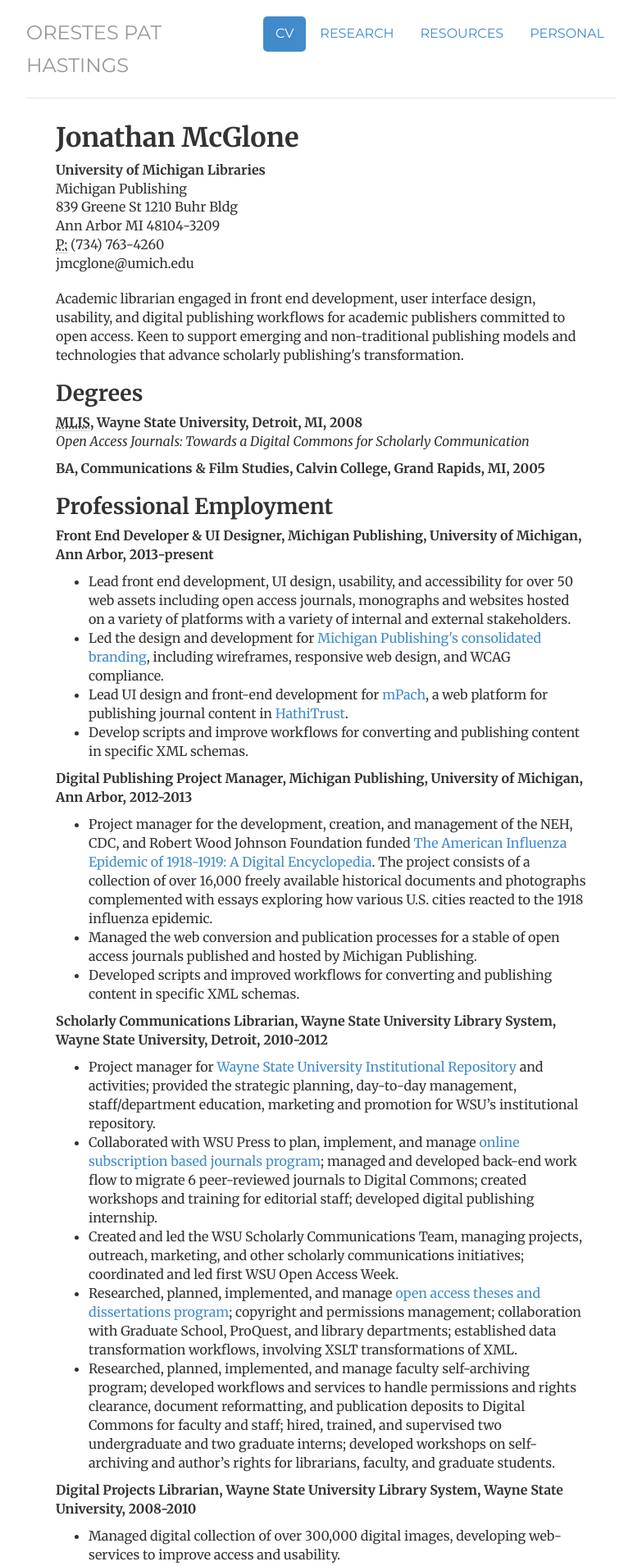
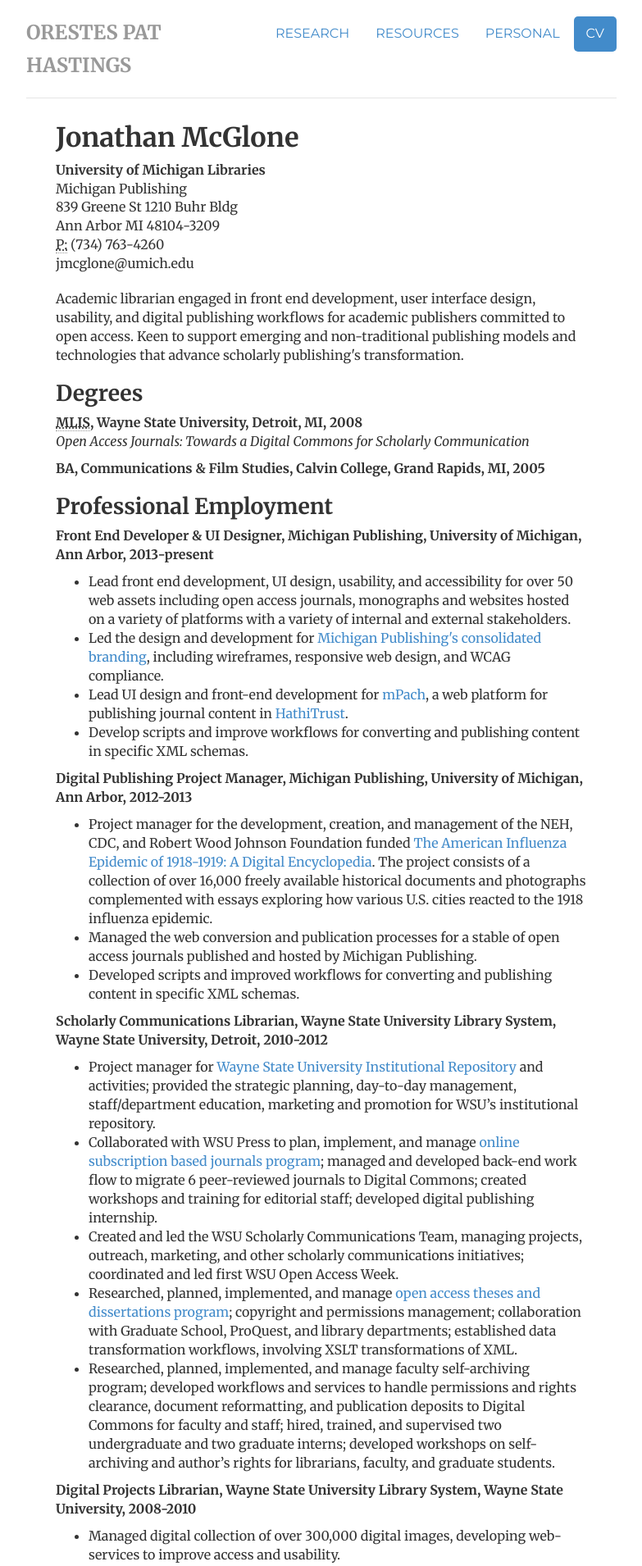
Before and after one commit to ophastings/ophastings.github.io, a Jekyll site: the page built from cv/index.html, in a window 1280 px wide. Shown: the top 1910 px of the page at 82% size, without its empty margins (248-1031 px from the left). Built offline with Jekyll 4.4.1, drawn with Linux system fonts in a browser that asks for light colours.

Commit message:
update header

```diff
--- a/_includes/header.html
+++ b/_includes/header.html
@@ -1,12 +1,13 @@
 <div class="header">
 	<ul class="nav nav-pills pull-right">
 
-		<li class="{{ page.cv }}"><a href="/cv/HastingsCV.pdf" title="CV">CV</a></li>
 		<!-- <li class="{{ page.projects }}"><a href="/projects" title="Projects">Projects</a></li> -->
 		<li class="{{ page.research }}"><a href="/research" title="Research">Research</a></li>
 		<li class="{{ page.resources }}"><a href="/resources" title="Research">Resources</a></li>
 		<li class="{{ page.personal }}"><a href="/personal" title="Personal">Personal</a></li>
 		<!-- <li class="{{ page.contact }}"><a href="/contact" title="Contact">Contact</a></li> -->
+		<li class="{{ page.cv }}"><a href="/cv/HastingsCV.pdf" title="CV">CV</a></li>
+
 	</ul>
 	<h3 class="text-muted"><a href="/">Orestes Pat Hastings</a></h3>
 </div> <!-- /header -->
--- a/css/style.css
+++ b/css/style.css
@@ -8,7 +8,7 @@
 blockquote p { font-size: 16px; line-height: 1.6em; }
 
 /* Masthead */
-.header, .footer, .header h3 { font-family: 'Montserrat', Helvetica, sans-serif; text-transform: uppercase; font-weight: normal; }
+.header, .footer, .header h2 { font-family: 'Montserrat', Helvetica, sans-serif; text-transform: uppercase; font-weight: normal; }
 
 /* Navigation */
 h3.text-muted a {text-decoration: none; color: #999999; }
```
